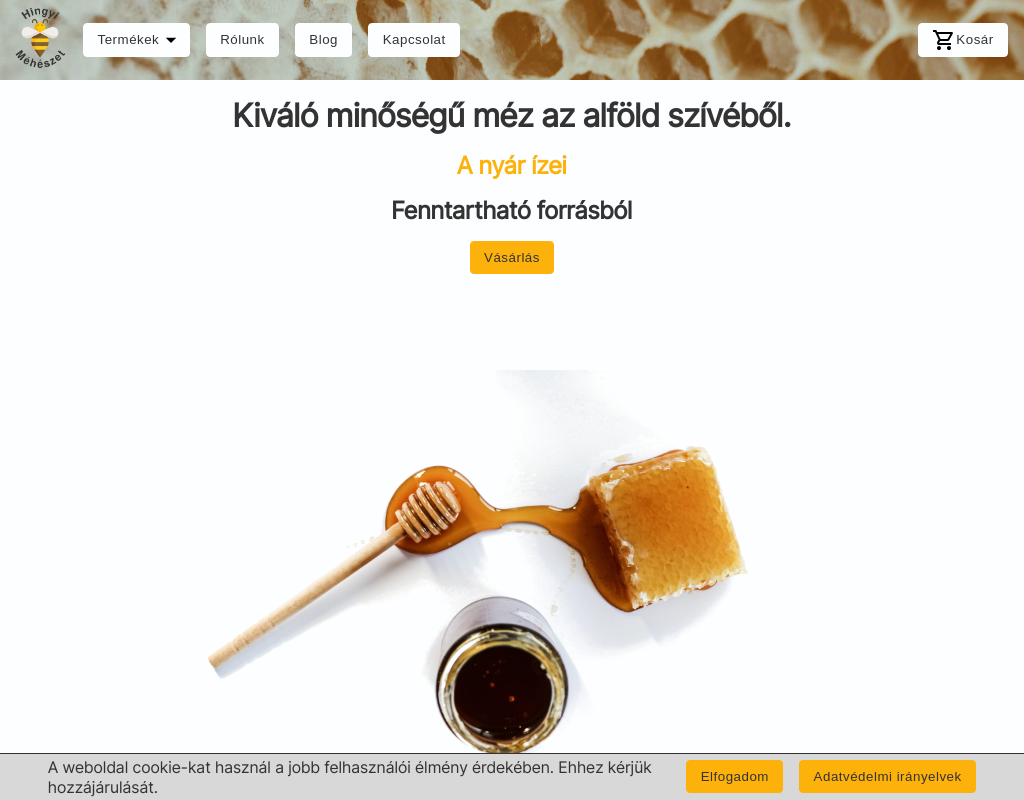
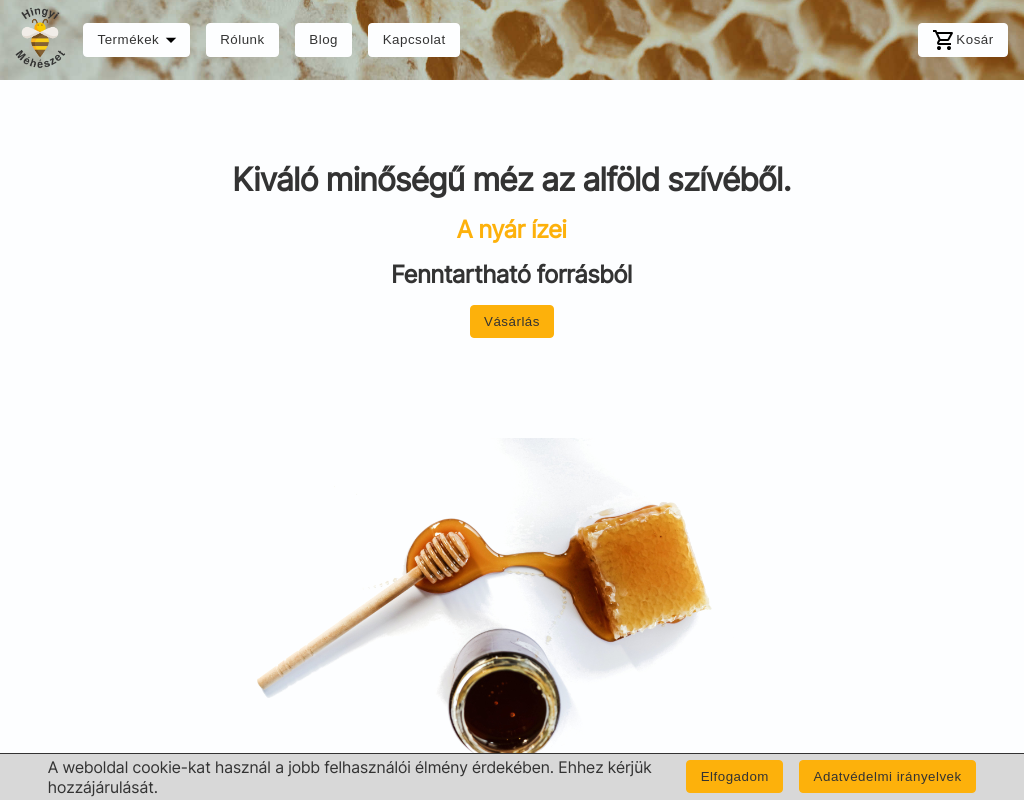
Before and after one commit to tibilodon/beepal, a Next.js app: page / in a window 1024 px wide. Built offline with nearby package versions, Linux system fonts and the light colour scheme; no server answers.

Commit message:
products mobile

```diff
--- a/styles/home.module.scss
+++ b/styles/home.module.scss
@@ -38,33 +38,48 @@
     }
   }
 }
-@media (max-width: 910px) {
+@media (min-width: 375px) and (max-width: 530px) {
   .wrap {
-    background-position: center;
+    background-position: center bottom;
+    // background-size: cover;
     // background-position-y: -3.2em;
-    // background-size: 63%;
+    // background-size: 120%;
     // background-blend-mode: darken;
     .content {
       justify-content: flex-start;
       // @include test();
       width: 100%;
       text-align: center;
-      padding-top: 1em;
+      padding-top: 5em;
       // gap: 2em;
     }
   }
 }
-@media (max-width: 1219px) {
+@media (min-width: 531px) and (max-width: 845px) {
   .wrap {
-    background-size: 63%;
+    background-size: 73%;
     background-position: bottom center;
     .content {
       justify-content: flex-start;
       // @include test();
       width: 100%;
       text-align: center;
-      padding-top: 1em;
+      padding-top: 5em;
       // gap: 2em;
     }
   }
 }
+@media (min-width: 846px) and (max-width: 1180px) {
+  .wrap {
+    background-size: 53%;
+    background-position: bottom center;
+    .content {
+      justify-content: flex-start;
+      // @include test();
+      width: 100%;
+      text-align: center;
+      padding-top: 5em;
+      // gap: 2em;
+    }
+  }
+}
--- a/styles/products/products.module.scss
+++ b/styles/products/products.module.scss
@@ -2,8 +2,9 @@
 @use "../vars" as *;
 
 .wrap {
-  height: calc(100vh - 5em);
+  // height: calc(100vh - 5em);
   // @include rtest();
+  padding-top: 0.2em;
   display: flex;
   flex-direction: column;
   align-items: center;
@@ -25,3 +26,13 @@
     // height: 100vh;
   }
 }
+@media (max-height: 680px) {
+  .wrap {
+    // height: 100%;
+    .content {
+      flex-direction: column;
+      height: 100%;
+      // @include rtest();
+    }
+  }
+}
```
Also changed, not shown: styles/card.module.scss (+9 -0 lines).
